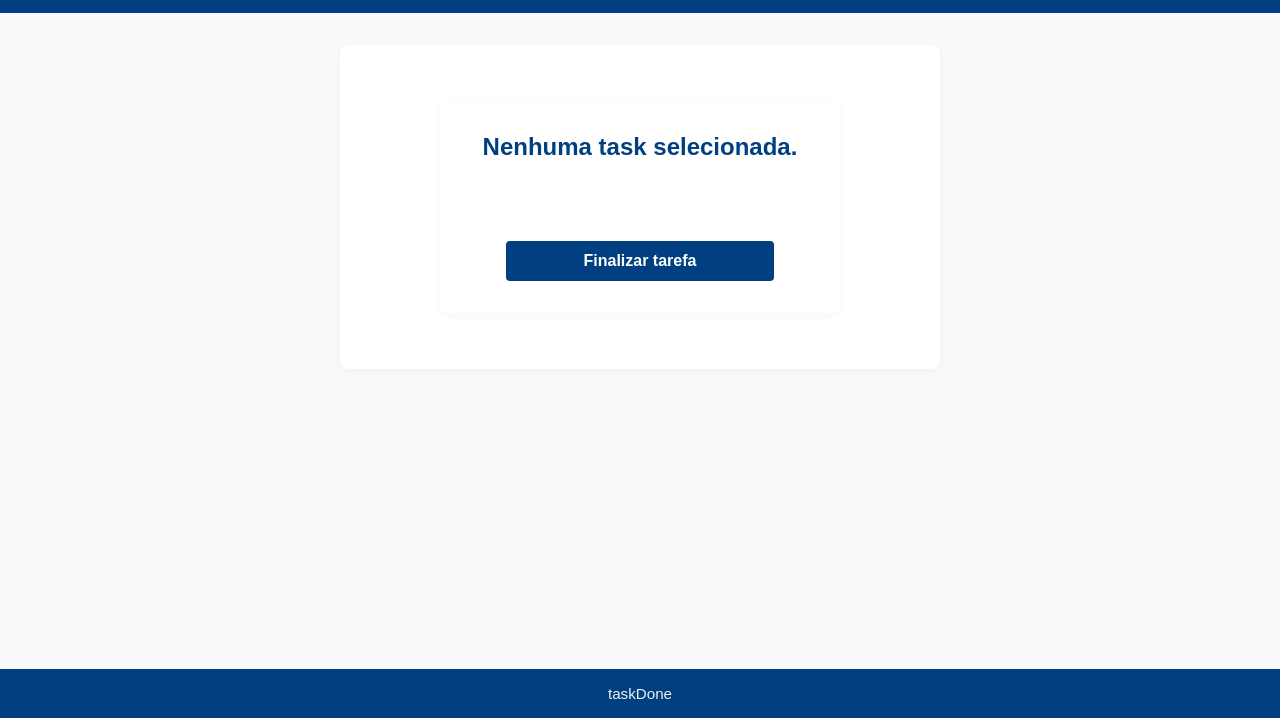
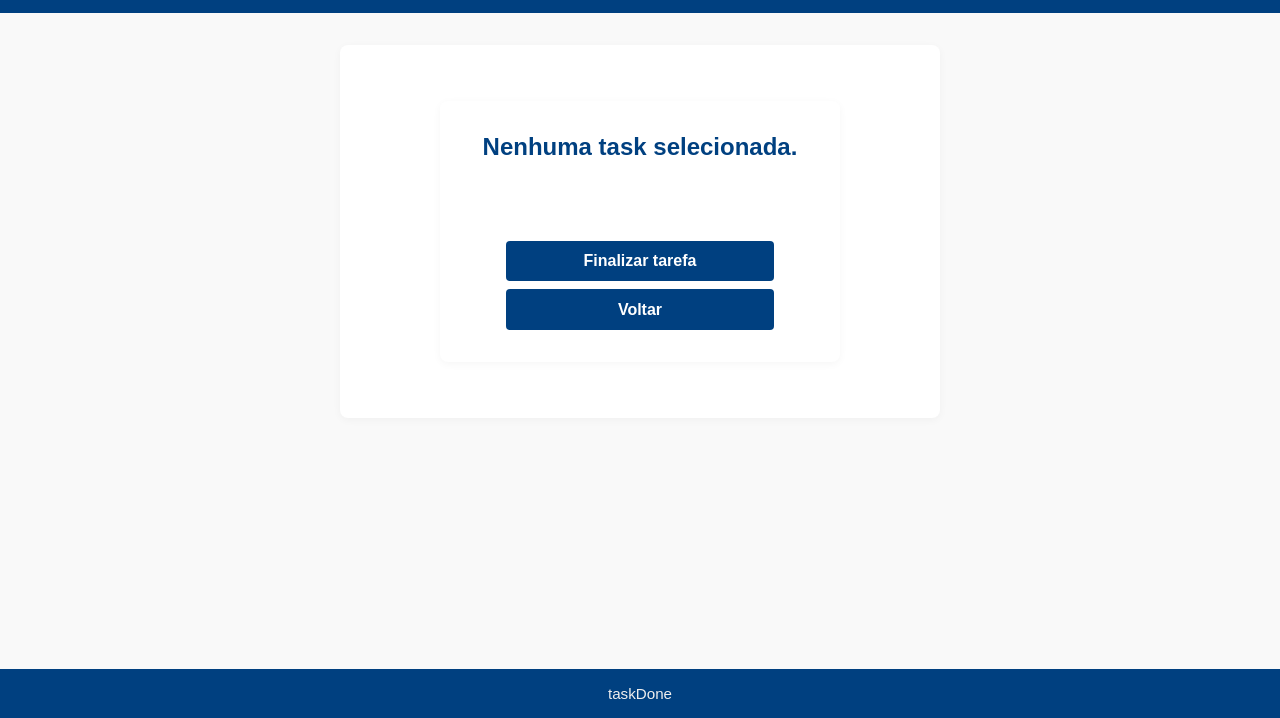
Before and after one commit to Nicollas-str/TaskDone, a plain HTML site: page pages/taskpage.html in a window 1280 px wide. Shown: the part 82-800 px from the top of the page. Drawn offline with nearby package versions, Linux system fonts and the light colour scheme.

Commit message:
Botao voltar

```diff
--- a/pages/taskpage.html
+++ b/pages/taskpage.html
@@ -22,6 +22,7 @@
         <div class="s" id="t-s"></div> <!-- Passos da tarefa -->
         <div class="m" id="t-m"></div> <!-- Metadados: criador e entrega -->
         <button class="btn" onclick="x()">Finalizar tarefa</button>
+        <button type="button" onclick="window.location.href='alltasks.html'" style="margin-top:8px;">Voltar</button>
         <div id="x-cnv"></div>
       </section>
     </main>
```
Also changed, not shown: pages/criartask.html (+0 -1 lines).
